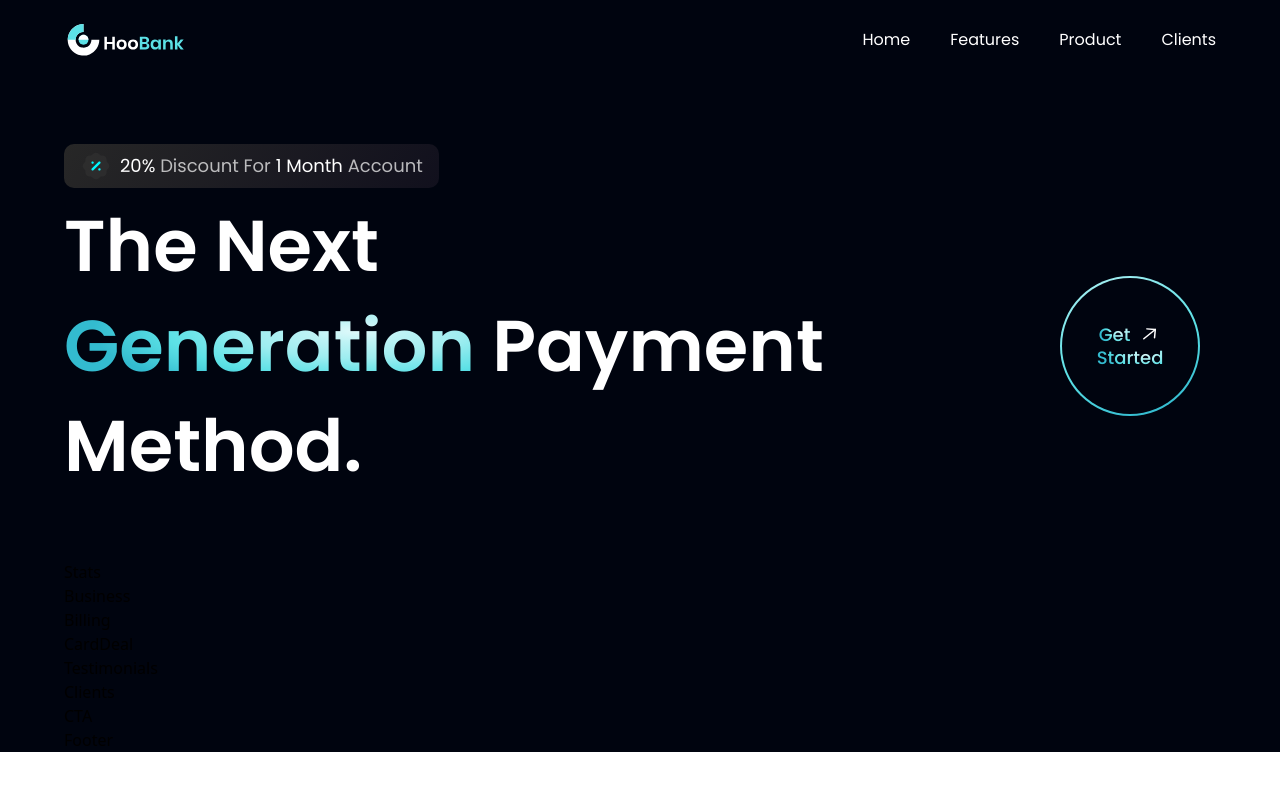
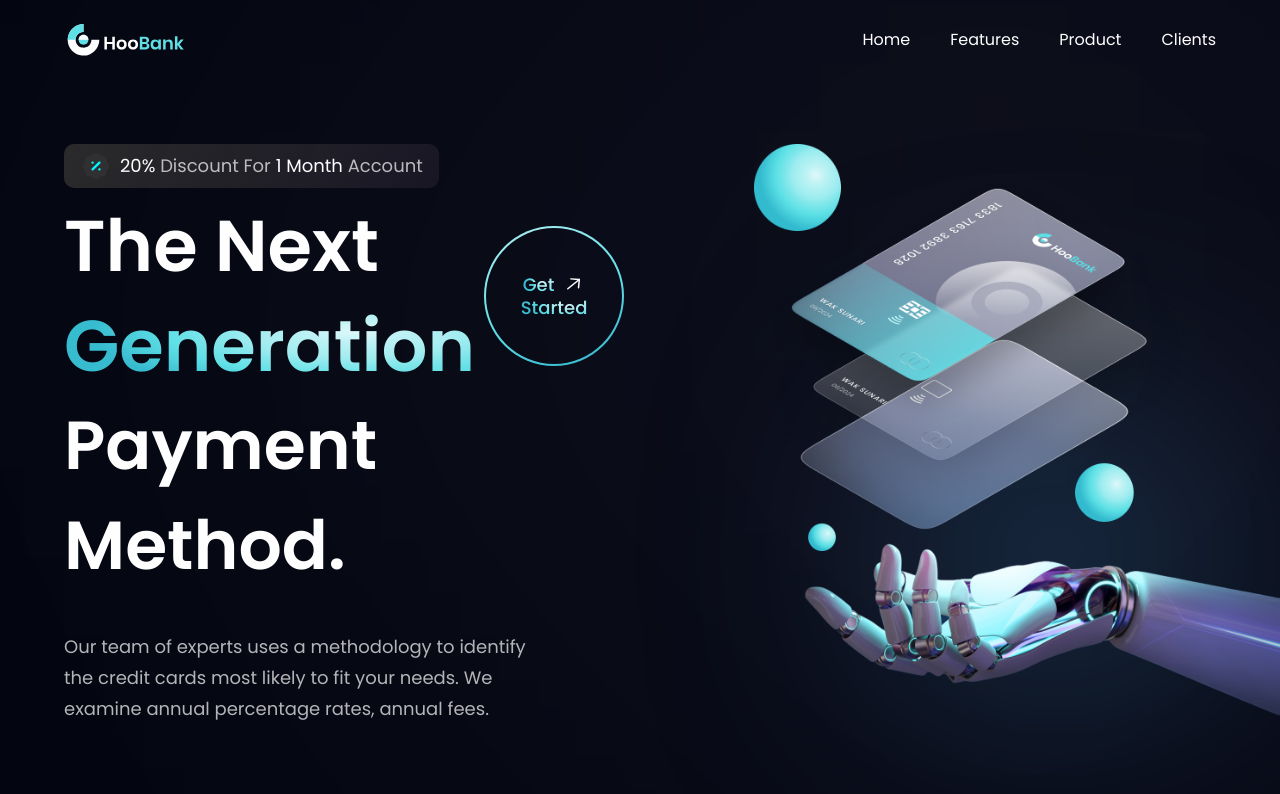
Before and after one commit to talhayavcin/modern-ui-website, a React (Vite) app: page / in a window 1280 px wide. Shown: the top 794 px of the page. Built offline with nearby package versions, Linux system fonts and the light colour scheme.

Commit message:
finished hero part

```diff
--- a/src/components/Hero.jsx
+++ b/src/components/Hero.jsx
@@ -18,12 +18,22 @@
           <h1 className='flex-1 font-poppins font-semibold ss:text-[72px] text-[52px] text-white ss:leading-[100px] leading-[75px]'>
             The Next <br className='sm:block hidden' /> {" "}
             <span className='text-gradient'>Generation</span> {" "}
-            Payment Method.
           </h1>
           <div className='ss:flex hidden md:mr-4 mr-0'>
             <GetStarted />
           </div>
         </div>
+        <h1 className='flex-1 font-poppins font-semibold ss:text-[68px] text-[52px] text-white ss:leading-[100px] leading-[75px]'>Payment Method.</h1>
+        <p className={`${styles.paragraph} max-w-[470px] mt-5`}>Our team of experts uses a methodology to identify the credit cards most likely to fit your needs. We examine annual percentage rates, annual fees.</p>
+      </div>
+
+      <div className={`flex-1 flex ${styles.flexCenter} md:my-0 my-10 relative`}>
+
+        <img src={robot} alt='billing' className='w-[100%] h-[100%] relative z-[5]' />
+
+        <div className='absolute z-[0] w-[40%] h-[35%] top-0 pink__gradient' />
+        <div className='absolute z-[1] w-[80%] h-[80%] rounded-full bottom-40 white__gradient' />
+        <div className='absolute z-[0] w-[50%] h-[50%] right-20 bottom-20 blue__gradient' />
       </div>
     </section>
   )
```
